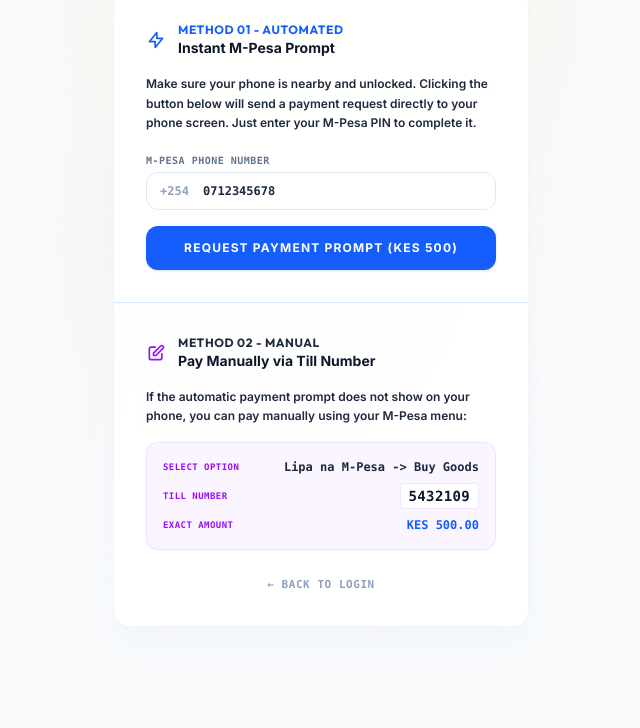
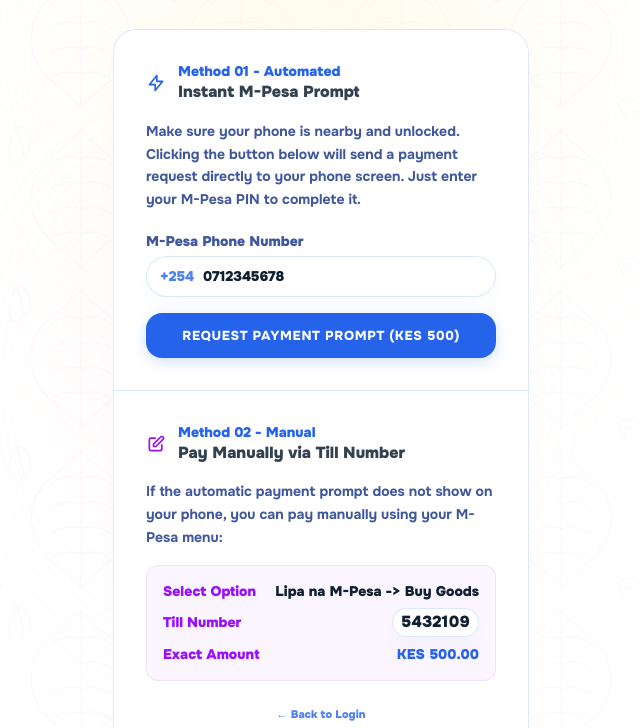
Before and after one commit to InstaPyKe/pesaquash, a plain HTML site: page public/activationfee.html in a window 1280 px wide. Shown: the part 201-929 px from the top of the page, without its empty margins (319-959 px from the left). Before the commit the page ends 860 px from the top, so only its background shows below. Drawn offline with nearby package versions, Linux system fonts and the light colour scheme.

Commit message:
standardise production UI across all public-facing pages by linking reco-theme

```diff
--- a/public/activationfee.html
+++ b/public/activationfee.html
@@ -10,6 +10,7 @@
     <link rel="preconnect" href="https://fonts.googleapis.com">
     <link rel="preconnect" href="https://fonts.gstatic.com" crossorigin>
     <link href="https://fonts.googleapis.com/css2?family=Inter:wght@300;400;500;600;700;800;900&family=Outfit:wght@400;500;600;700;800;900&display=swap" rel="stylesheet">
+    <link rel="stylesheet" href="css/reco-theme.css">
     <style>
         body {
             font-family: 'Inter', sans-serif;
```
Also changed, not shown: public/admin-login.html (+1 -0 lines), public/finance-login.html (+1 -0 lines), public/index.html (+1 -0 lines), public/signin.html (+1 -0 lines), public/signup.html (+1 -0 lines).
